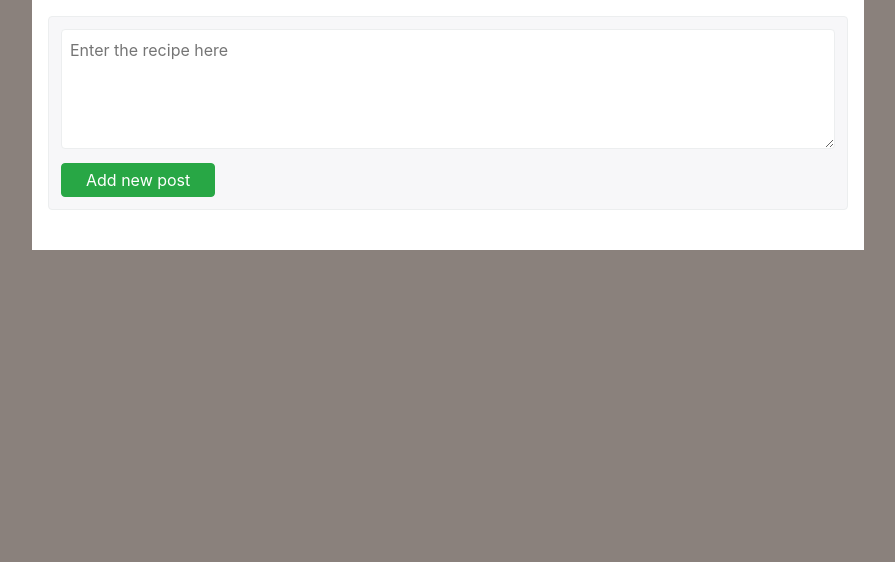
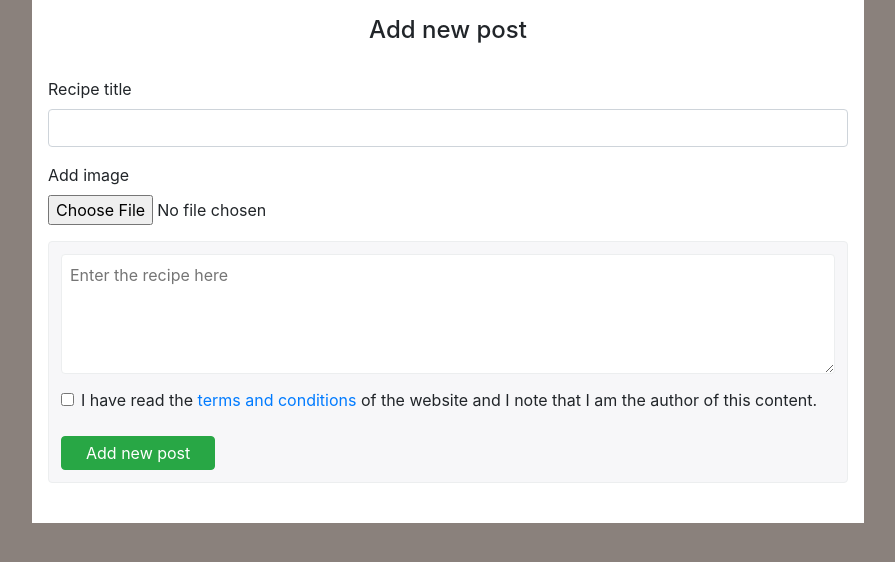
Before and after one commit to adrianbeys/BookOfRecipes, a Flask app: page /addpost in a window 1280 px wide. Shown: the part 68-630 px from the top of the page, without its empty margins (192-1087 px from the left). Run offline with Flask 2, Linux system fonts and the light colour scheme; some libraries are stand-ins or nearby versions.

Commit message:
Added new content on addpost.html

```diff
--- a/website/templates/addpost.html
+++ b/website/templates/addpost.html
@@ -6,9 +6,30 @@ Add new post
 {% block content %}
 <link rel="stylesheet" href="{{ url_for('static', filename='styles/addpostsite.css') }}">
 <div class="cover-container d-flex p-3 mx-auto flex-column">
+    <center><h4>Add new post</h4></center>
+    <br>
+
+    <form>
+        <div class="form-group title">
+            <label for="formGroupExampleInput">Recipe title</label>
+            <input type="text" class="form-control" id="formGroupExampleInput" placeholder="">
+        </div>
+        <div class="form-group">
+          <label for="exampleFormControlFile1">Add image</label>
+          <input type="file" class="form-control-file" id="exampleFormControlFile1">
+        </div>
+    </form>
+
     <div class="tab-pane active" id="profile-overview" role="tabpanel">
         <div class="post-editor">
             <textarea name="post-field" id="post-field" class="post-field" placeholder="Enter the recipe here"></textarea>
+            <div class="form-check">
+                <input class="form-check-input" type="checkbox" id="gridCheck">
+                <label class="form-check-label" for="gridCheck">
+                    I have read the <a href="#">terms and conditions</a> of the website and I note that I am the author of this content.
+                </label>
+            </div>
+            <br>
             <div class="d-flex">
                 <button class="btn btn-success px-4 py-1">Add new post</button>
             </div>
```
